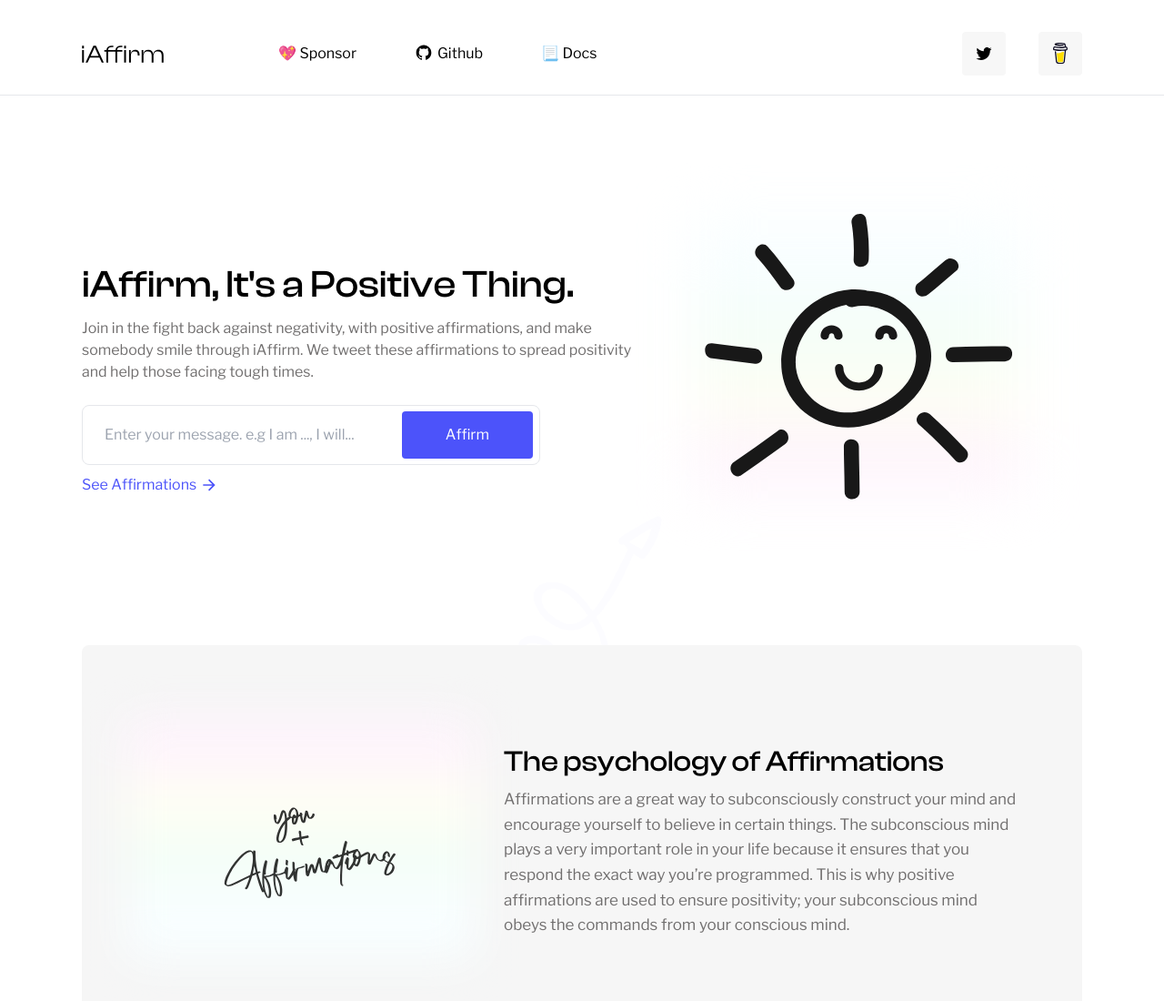
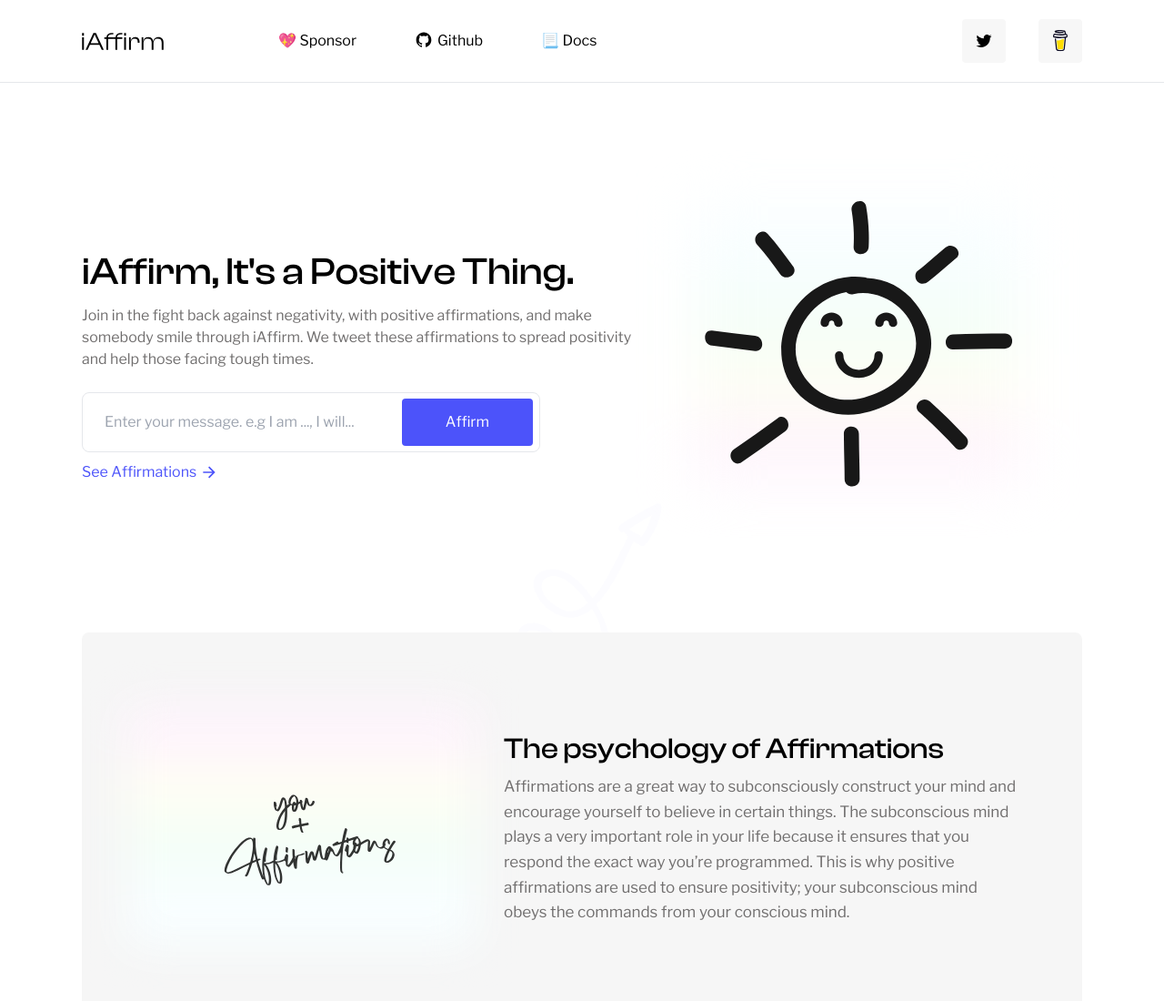
Before and after one commit to LuluNwenyi/iAffirm.life, a Gatsby site: page / in a window 1280 px wide. Shown: the top 1100 px of the page at 91% size. Built offline with nearby package versions, Linux system fonts and the light colour scheme; Gatsby itself is replaced by a stand-in of ours.

```diff
--- a/src/components/layout/header.js
+++ b/src/components/layout/header.js
@@ -9,8 +9,7 @@
   flex
   items-center
   justify-between
-  pb-[21px]
-  pt-[35px]
+  py-[21px]
   px-[90px]
   border-b-[1px]
 `
```
